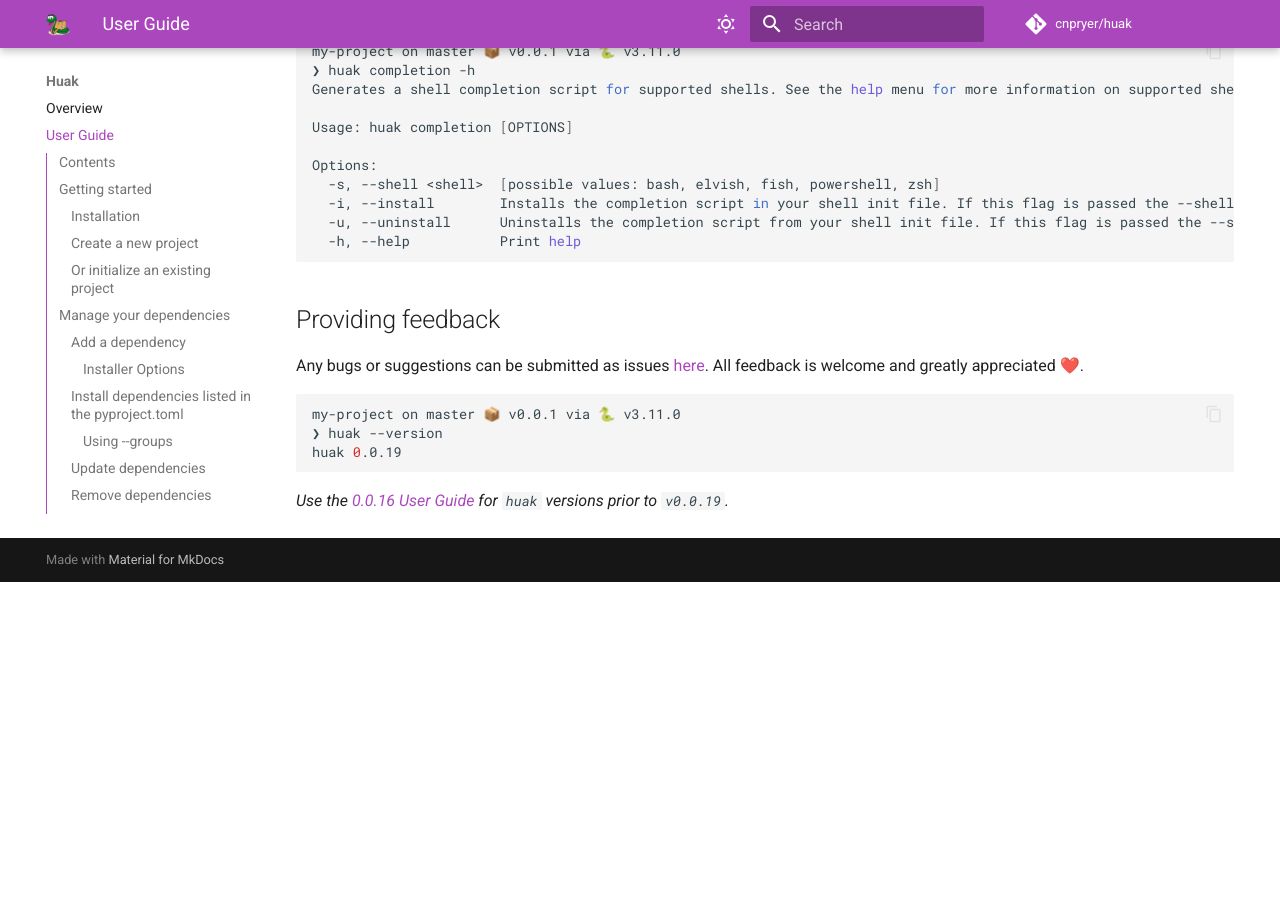
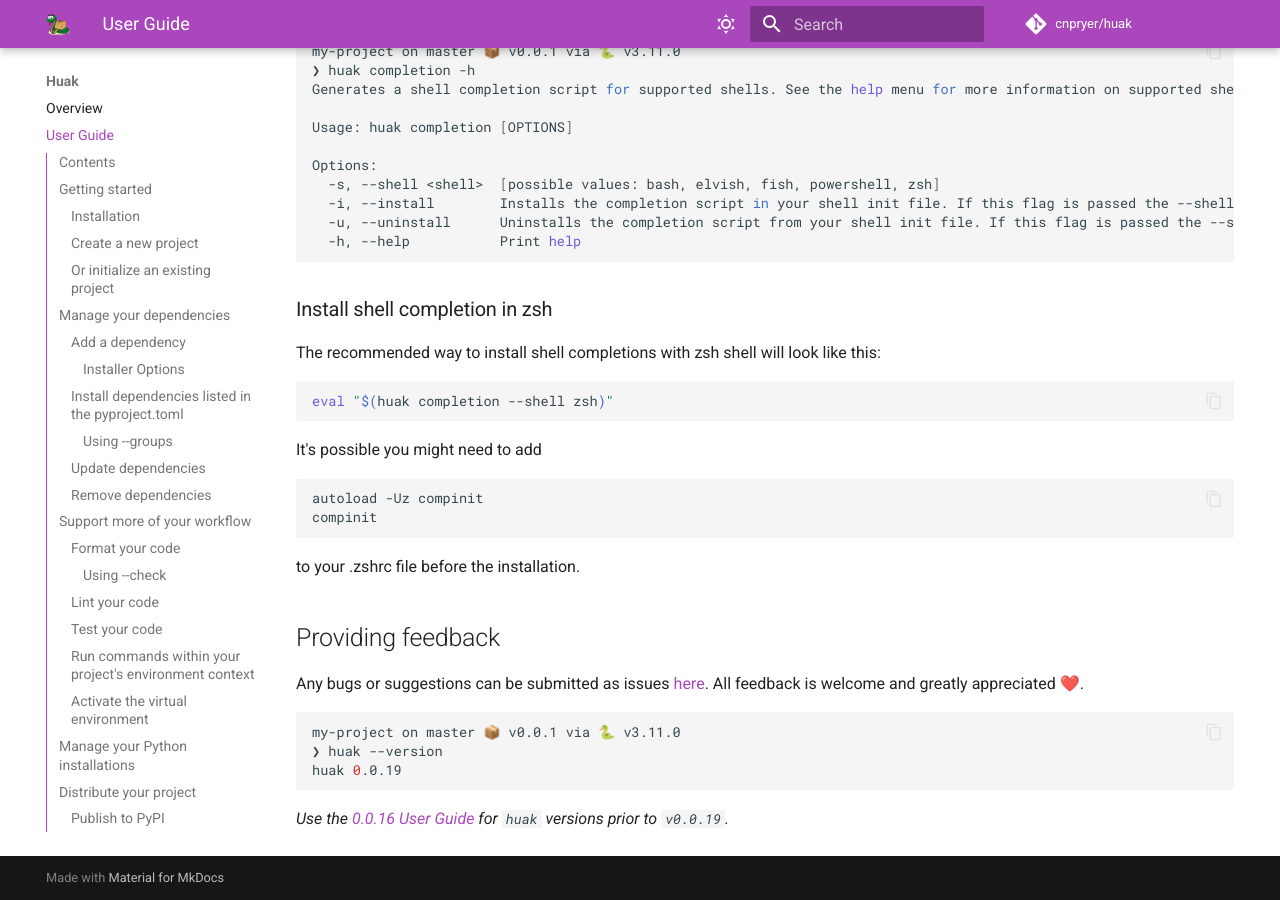
Before and after one commit to cnpryer/huak, an MkDocs documentation site: the page built from docs/user_guide.md, in a window 1280 px wide and 900 px high, scrolled down 5883 px. Built offline with MkDocs 1.6.1 and Material for MkDocs 9.7.7, drawn with Linux system fonts in a browser that asks for light colours; comment, search, counter and statistics services are not loaded; before the commit the page ends 6465 px from its top, so only the background shows below that.

Commit message:
docs(completions): add more details regarding installing the completions in zsh

````diff
--- a/docs/user_guide.md
+++ b/docs/user_guide.md
@@ -274,6 +274,19 @@ Options:
   -h, --help           Print help
 ```
 
+### Install shell completion in zsh
+The recommended way to install shell completions with zsh shell will look like this:
+```zsh
+eval "$(huak completion --shell zsh)"
+```
+It's possible you might need to add
+```zsh
+autoload -Uz compinit
+compinit
+```
+to your .zshrc file before the installation.
+
+
 ## Providing feedback
 
 Any bugs or suggestions can be submitted as issues [here](https://github.com/cnpryer/huak/issues/new). All feedback is welcome and greatly appreciated ❤️.
````
